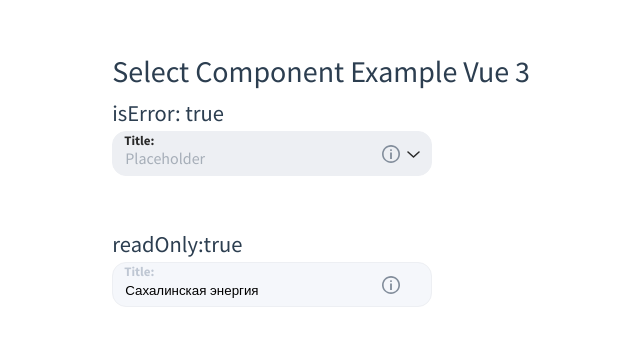
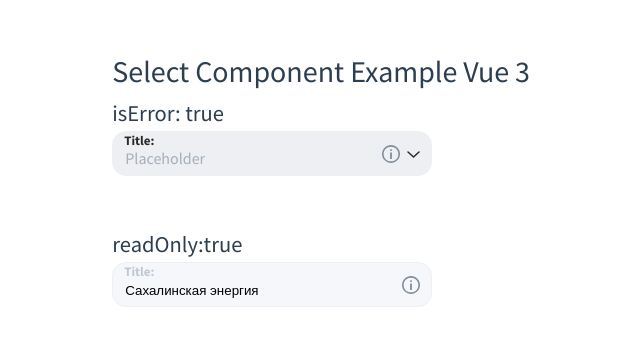
Before and after one commit to ArsenyiPopov/select_vue_3, a Vue app: page / in a window 1280 px wide. Shown: the part 223-568 px from the top of the page, without its empty margins (110-750 px from the left). Built offline with nearby package versions, Linux system fonts and the light colour scheme.

Commit message:
07.08 12:20 icon hint

```diff
--- a/src/components/Select.vue
+++ b/src/components/Select.vue
@@ -20,7 +20,7 @@
           :readonly="isReadOnly"
           :class="{ 'error-border': generalErrorState || companyErrorState, 'error-text': generalErrorState || companyErrorState }"
         />
-        <span v-if="hintIcon" class="hint-icon" @mouseover="showHint = true" @mouseleave="showHint = false">
+        <span v-if="hintIcon" class="hint-icon" :class="{ 'read-only-hint': isReadOnly }"  @mouseover="showHint = true" @mouseleave="showHint = false">
           <svg width="18" height="18" viewBox="0 0 18 18" fill="none" xmlns="http://www.w3.org/2000/svg">
             <path fill-rule="evenodd" clip-rule="evenodd" d="M9 16.3632C13.2924 16.3632 16.3632 13.2924 16.3632 9C16.3632 4.7076 13.2924 1.6368 9 1.6368C4.7076 1.6368 1.6368 4.7076 1.6368 9C1.6368 13.2924 4.7076 16.3632 9 16.3632ZM9 18C6.61305 18 4.32387 17.0518 2.63604 15.364C0.948212 13.6761 0 11.3869 0 9C0 6.61305 0.948212 4.32387 2.63604 2.63604C4.32387 0.948212 6.61305 0 9 0C11.3869 0 13.6761 0.948212 15.364 2.63604C17.0518 4.32387 18 6.61305 18 9C18 11.3869 17.0518 13.6761 15.364 15.364C13.6761 17.0518 11.3869 18 9 18Z" fill="#828D9B"/>
             <path d="M8.08967 14V7.45455H9.90501V14H8.08967ZM9.0016 6.1108C8.73171 6.1108 8.50018 6.02131 8.307 5.84233C8.11665 5.66051 8.02148 5.44318 8.02148 5.19034C8.02148 4.94034 8.11665 4.72585 8.307 4.54688C8.50018 4.36506 8.73171 4.27415 9.0016 4.27415C9.27148 4.27415 9.5016 4.36506 9.69194 4.54688C9.88512 4.72585 9.98171 4.94034 9.98171 5.19034C9.98171 5.44318 9.88512 5.66051 9.69194 5.84233C9.5016 6.02131 9.27148 6.1108 9.0016 6.1108Z" fill="#828D9B"/>
@@ -264,6 +264,9 @@ watch(() => props.generalIsError, (newVal) => {
   cursor: pointer;
   top: 14px;
 }
+.hint-icon.read-only-hint {
+  right: 12px;
+}
 
 .hint-text {
   position: absolute;
```
